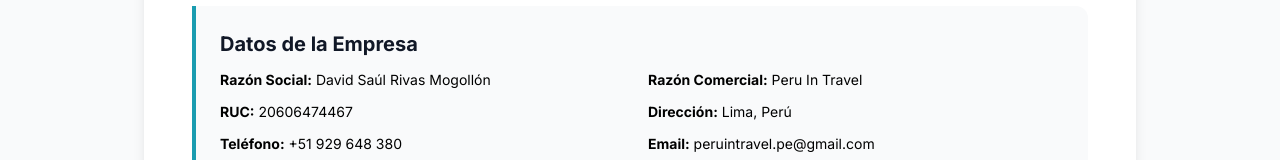
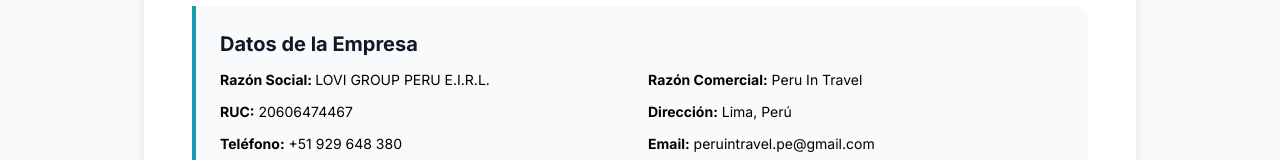
Before and after one commit to CaeneInstituto/SWPIT, a React (Vite) app: page /libro-reclamaciones in a window 1280 px wide. Shown: the part 346-506 px from the top of the page. Built offline with nearby package versions, Linux system fonts and the light colour scheme; no server answers.

Commit message:
Correcion Libro

```diff
--- a/src/pages/LibroReclamaciones.tsx
+++ b/src/pages/LibroReclamaciones.tsx
@@ -65,8 +65,8 @@
           <div className="bg-gray-50 border-l-4 border-brand-teal p-6 rounded-r-xl mb-8">
             <h2 className="text-xl font-bold text-gray-900 mb-3">Datos de la Empresa</h2>
             <div className="grid md:grid-cols-2 gap-3 text-sm">
-              <p><strong>Razón Social:</strong> David Saúl Rivas Mogollón</p>
-              <p><strong>Razón Comercial:</strong> Peru In Travel</p>
+              <p><strong>Razón Social: </strong> LOVI GROUP PERU E.I.R.L. </p>
+              <p><strong>Razón Comercial:</strong> Peru In Travel </p>
               <p><strong>RUC:</strong> 20606474467</p>
               <p><strong>Dirección:</strong> Lima, Perú</p>
               <p><strong>Teléfono:</strong> +51 929 648 380</p>
```
